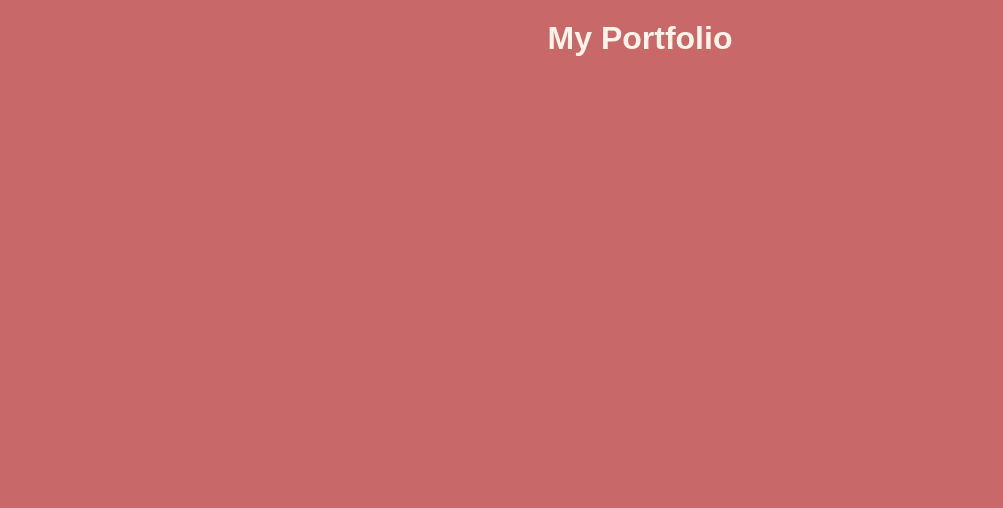
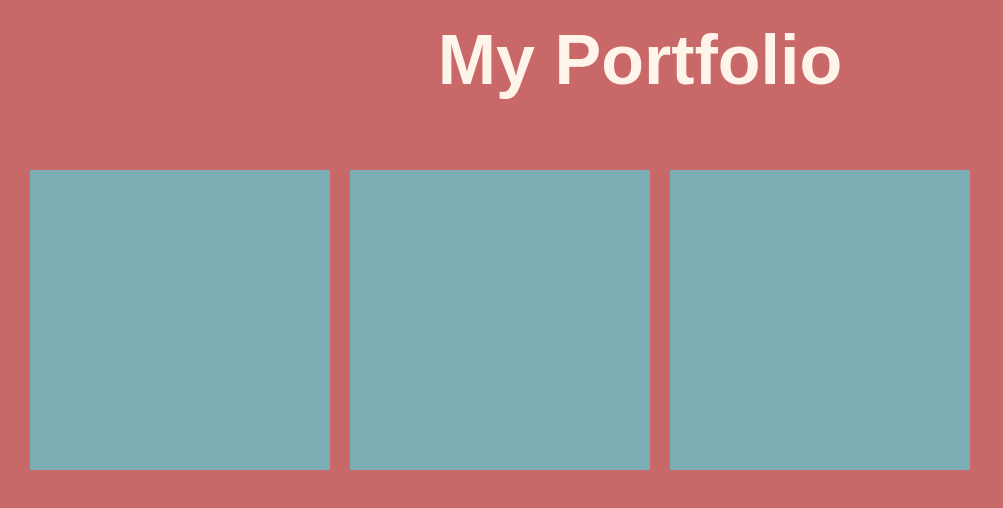
Before and after one commit to Jamjam15/Portfolio-2, a plain HTML site: page index.html in a window 1280 px wide. Shown: the whole page, without its empty margins (0-1003 px from the left). Drawn offline with Linux system fonts and the light colour scheme.

Commit message:
Creating Box and Improving Layout

```diff
--- a/index.html
+++ b/index.html
@@ -11,8 +11,21 @@
         <h1>My Portfolio</h1>
     </div>
 
-    <div class="box">
+    <div class="container">
+        <div class="box">
+
+        </div>
+
+        <div class="box">
+
+        </div>
+
+        <div class="box"></div>
+
+        </div>
+
 
     </div>
+
 </body>
 </html>
--- a/style.css
+++ b/style.css
@@ -8,6 +8,7 @@
 *{
     margin: 0;
     font-family: sans-serif;
+    box-sizing: border-box;
 }
 
 body{
@@ -18,4 +19,18 @@ body{
 #title{
     text-align: center;
     color: #FFF4EA;
+    font-size: 35px;
+    margin-bottom: 60px;
 }
+
+.container{
+    display: flex;
+}
+
+.box{
+    background-color: #7EACB5;
+    height: 300px;
+    width: 300px;
+    margin: 10px;
+    display: flex;
+}
```
